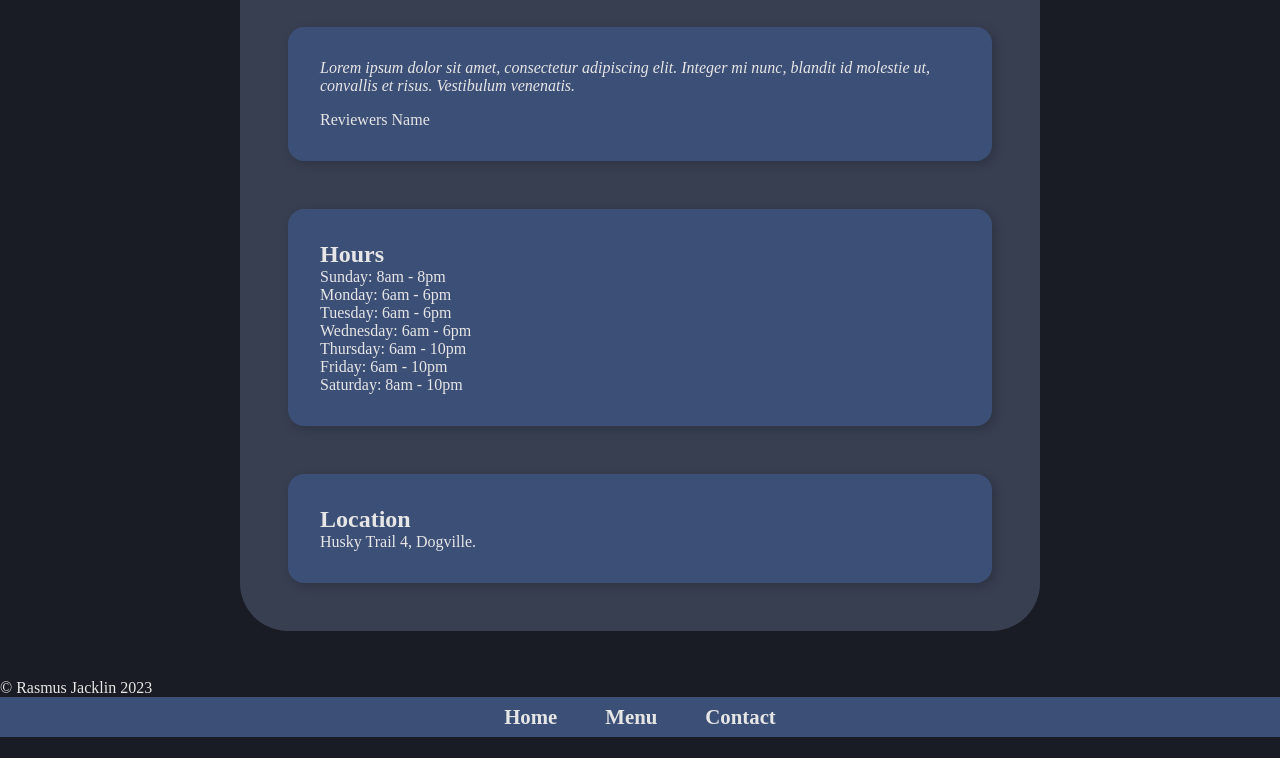
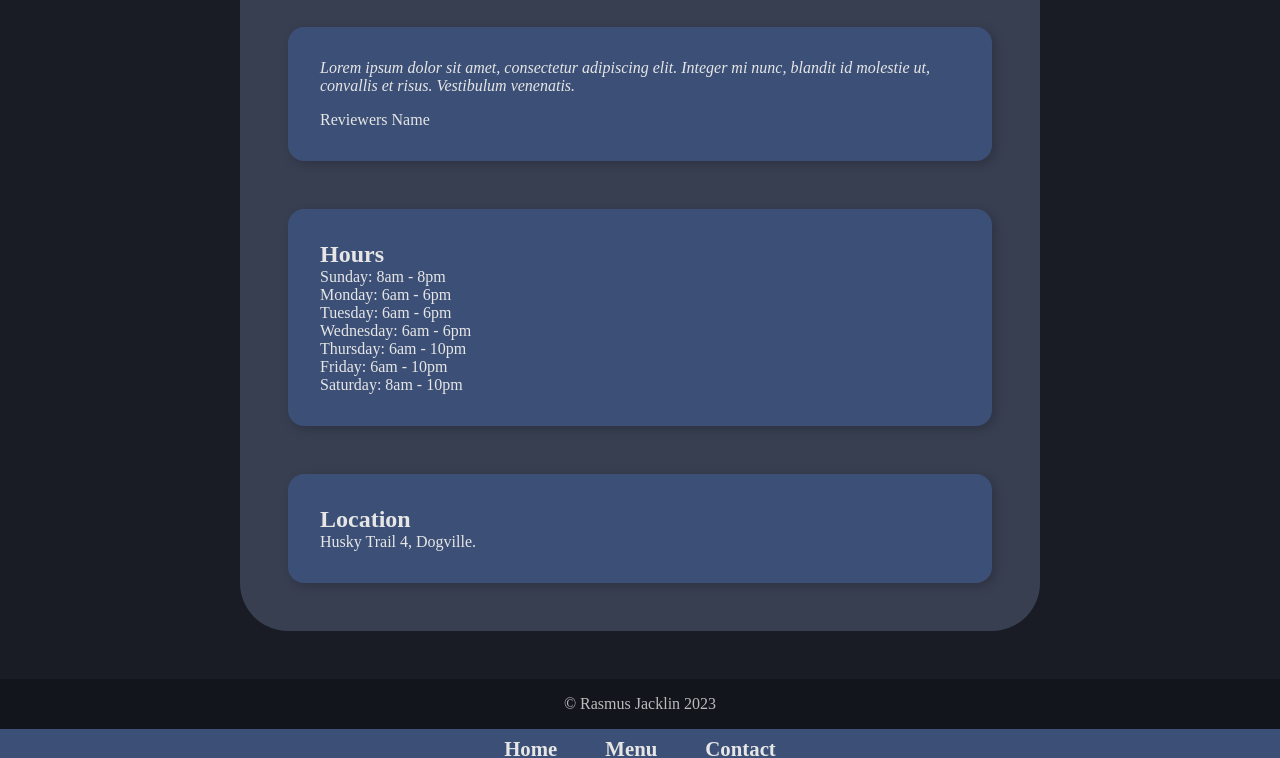
Before and after one commit to 02rasjac/restaurant-page, a website built with webpack: page dist/index.html in a window 1280 px wide. Shown: the part 194-952 px from the top of the page. Built offline with nearby package versions, Linux system fonts and the light colour scheme.

Commit message:
Style `footer`

```diff
--- a/src/index.scss
+++ b/src/index.scss
@@ -26,6 +26,9 @@ html {
 
 body {
   margin: 0;
+  height: 100vh;
+  display: flex;
+  flex-direction: column;
 }
 
 header {
@@ -92,3 +95,11 @@ main {
     padding-right: 2rem;
   }
 }
+
+footer {
+  margin-top: auto;
+  text-align: center;
+  padding: 1rem;
+  color: change-color($t-color, $alpha: 0.8);
+  background-color: darken($bg-color, 3%);
+}
```
